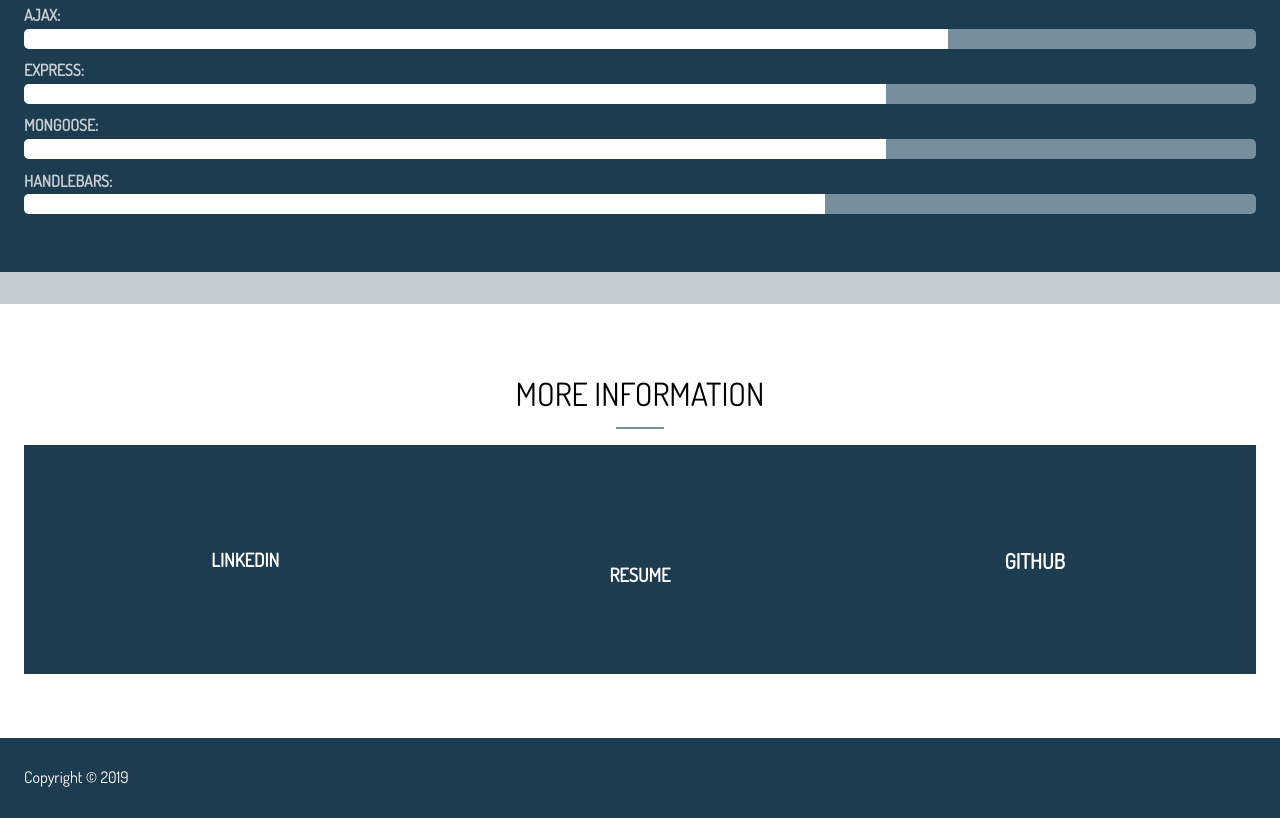
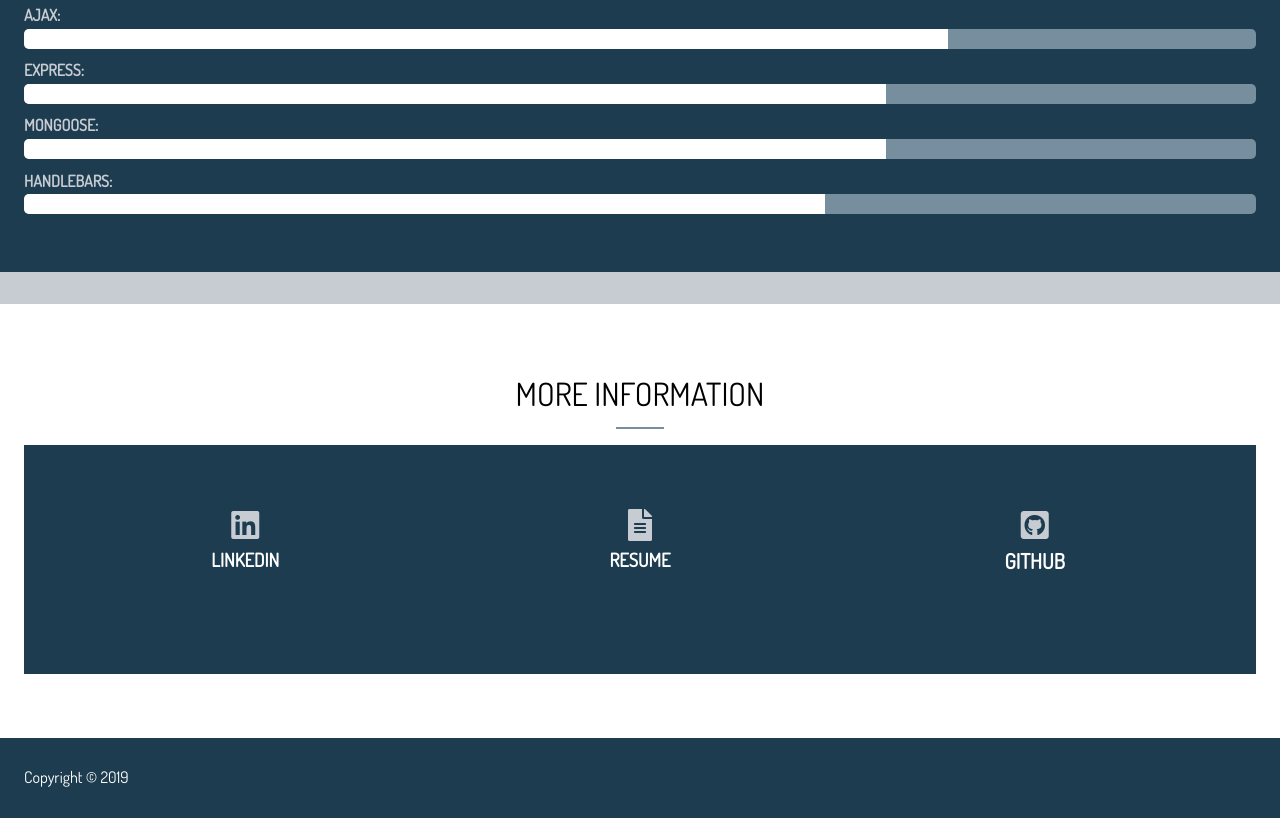
Before and after one commit to mcleddy/McLeddy-Portfolio, a plain HTML site: page about.html in a window 1280 px wide. Shown: the part 1003-1821 px from the top of the page. Drawn offline with Linux system fonts and the light colour scheme; a script that the page names is missing.

Commit message:
fixed icons

```diff
--- a/about.html
+++ b/about.html
@@ -131,28 +131,23 @@
                     <div class="contact-info text-center">
 
                         <div class="nav-left">
+                                <i class="fab fa-linkedin fa-2x"></i>
                             <a href="https://www.linkedin.com/in/mary-leddy-213826183/" class="nav-item">
-                                <span class="icon">
-                                    <i class="fa fa-linkedin fa-2x"></i>
-                                </span>
                                 <h3>LinkedIn</h3>
                             </a>
 
                         </div>
                         <div>
+                            <i class="fas fa-file-alt fa-2x"></i>
                             <a href="./dist/resume.html" class="nav-item">
-                            <br>
-                            <br>
                             <h3>Resume</h3>
                             </a>
 
                         </div>
 
                         <div>
+                            <i class="fab fa-github-square fa-2x"></i>
                             <a href="https://github.com/mcleddy" class="nav-item">
-                                <span class="icon">
-                                    <i class="fa fa-github fa-2x"></i>
-                                </span>
                                 <h3 class="lead">Github</h3>
                             </a>
 
```
Also changed, not shown: contact.html (+7 -5 lines), index.html (+4 -0 lines).
